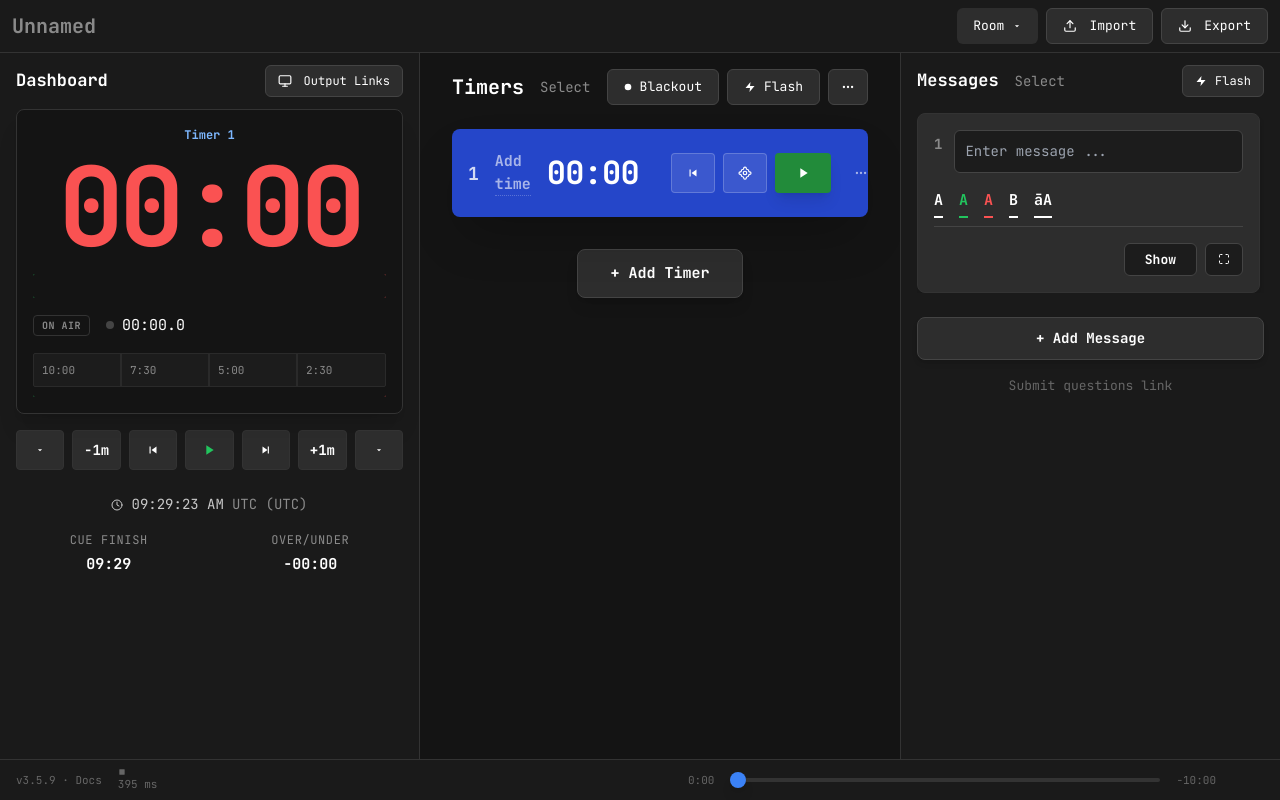
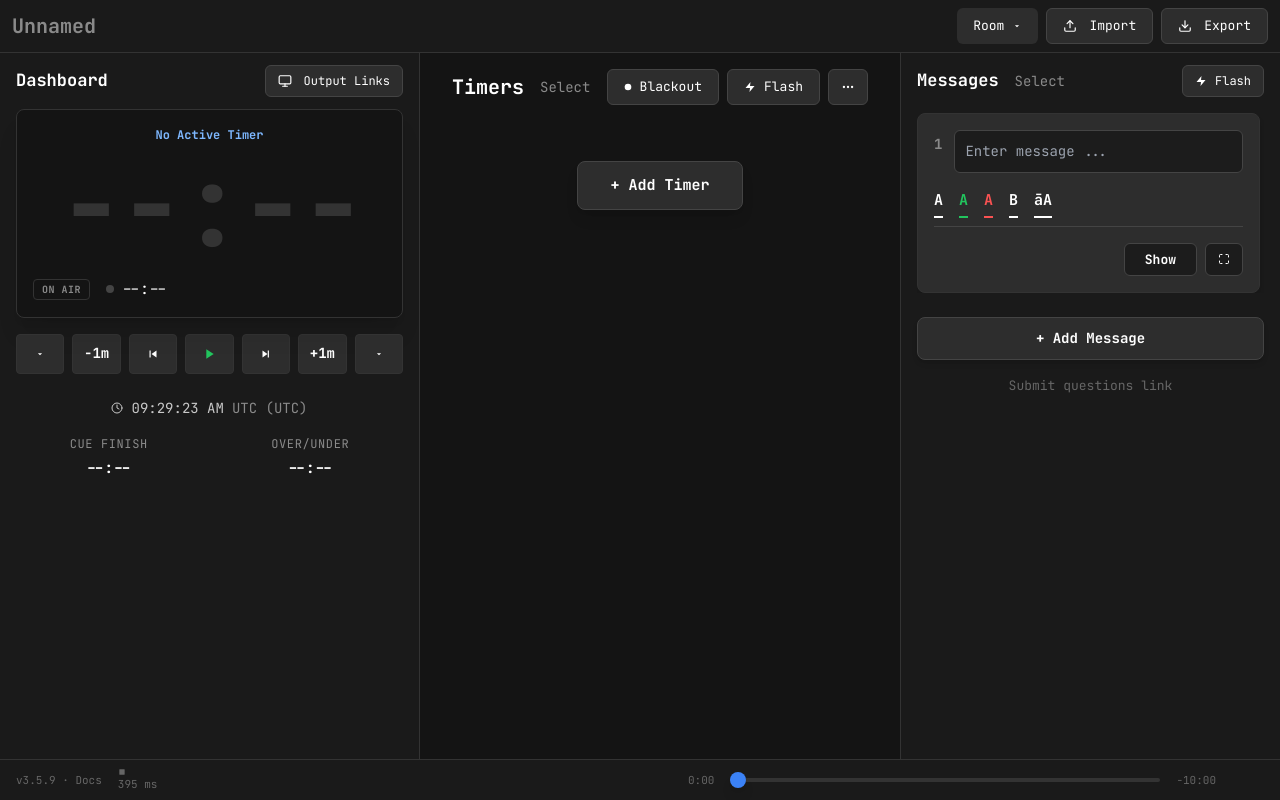
Before and after one commit to e1n7/stage-timer, a React (Vite) app: page / in a window 1280 px wide. Built offline with nearby package versions, Linux system fonts and the light colour scheme.

Commit message:
Update startup state: start with empty timer list and clear dashboard/output when no timers exist

```diff
--- a/src/App.tsx
+++ b/src/App.tsx
@@ -354,8 +354,8 @@ interface Room {
 function App() {
   const [rooms, setRooms] = useLocalStorage<Room[]>('stage-timer-rooms', []);
   const [currentRoomName, setCurrentRoomName] = useLocalStorage<string>('stage-timer-current-name', 'Unnamed');
-  const [timerIds, setTimerIds] = useLocalStorage<string[]>('stage-timer-timer-ids', ['default']);
-  const [activeTimerId, setActiveTimerId] = useLocalStorage<string>('stage-timer-active-id', 'default');
+  const [timerIds, setTimerIds] = useLocalStorage<string[]>('stage-timer-timer-ids', []);
+  const [activeTimerId, setActiveTimerId] = useLocalStorage<string>('stage-timer-active-id', '');
   const [messages, setMessages] = useLocalStorage<any[]>('stage-timer-messages', [{ id: '1', text: '', color: '#ffffff' }]);
   const [activeTimerState, setActiveTimerState] = useState<any>(null);
   const [isRoomMenuOpen, setIsRoomMenuOpen] = useState(false);
@@ -395,6 +395,7 @@ function App() {
     setTimerIds(newIds);
     if (newIds.length === 0) {
       setActiveTimerId('');
+      setActiveTimerState(null);
     } else if (activeTimerId === id) {
       setActiveTimerId(newIds[0]);
     }
@@ -403,6 +404,7 @@ function App() {
   const deleteAllTimers = () => {
     setTimerIds([]);
     setActiveTimerId('');
+    setActiveTimerState(null);
     setIsTimersMenuOpen(false);
   };
 
@@ -423,8 +425,8 @@ function App() {
 
   const loadRoom = useCallback((room: Room) => {
     setCurrentRoomName(room.name);
-    setTimerIds(room.timerIds || ['default']);
-    setActiveTimerId(room.activeTimerId || (room.timerIds?.[0] || 'default'));
+    setTimerIds(room.timerIds || []);
+    setActiveTimerId(room.activeTimerId || (room.timerIds?.[0] || ''));
     setMessages(room.messages || [{ id: '1', text: '', color: '#ffffff' }]);
     setIsRoomMenuOpen(false);
   }, [setCurrentRoomName, setTimerIds, setActiveTimerId, setMessages]);
@@ -441,6 +443,7 @@ function App() {
   }, []);
 
   const sendControl = useCallback((command: string, payload?: any) => {
+    if (!activeTimerId) return;
     try {
       const channel = new BroadcastChannel(CONTROL_CHANNEL);
       channel.postMessage({ targetId: activeTimerId, command, payload });
@@ -449,23 +452,38 @@ function App() {
   }, [activeTimerId]);
 
   useEffect(() => {
-    if (activeTimerState) {
+    if (activeTimerId && activeTimerState) {
       syncOutput({
         ...activeTimerState.syncState,
         totalTime: activeTimerState.settings.targetDuration || activeTimerState.DEFAULT_TIME,
         segments: activeTimerState.settings.segments,
         blackout: isBlackout,
+        flash: isFlash,
+        isEmpty: false
+      });
+    } else if (timerIds.length === 0) {
+      syncOutput({
+        isEmpty: true,
+        blackout: isBlackout,
         flash: isFlash
       });
     }
-  }, [activeTimerState, syncOutput, isBlackout, isFlash]);
+  }, [activeTimerId, activeTimerState, syncOutput, isBlackout, isFlash, timerIds.length]);
 
   const openOutput = () => {
-    if (activeTimerState) {
+    if (activeTimerId && activeTimerState) {
       syncOutput({
         ...activeTimerState.syncState,
         totalTime: activeTimerState.settings.targetDuration || activeTimerState.DEFAULT_TIME,
         segments: activeTimerState.settings.segments,
+        blackout: isBlackout,
+        flash: isFlash,
+        type: 'force-sync',
+        isEmpty: false
+      });
+    } else if (timerIds.length === 0) {
+      syncOutput({
+        isEmpty: true,
         blackout: isBlackout,
         flash: isFlash,
         type: 'force-sync'
@@ -478,9 +496,9 @@ function App() {
   const updateMessage = (id: string, text: string) => setMessages(prev => prev.map(m => m.id === id ? { ...m, text } : m));
   const addMessage = () => setMessages(prev => [...prev, { id: Date.now().toString(), text: '', color: '#ffffff' }]);
 
-  const currentTime = activeTimerState ? formatClock(activeTimerState.seconds) : '00:00';
+  const currentTime = activeTimerState ? formatClock(activeTimerState.seconds) : '--:--';
   const displaySeconds = activeTimerState ? activeTimerState.seconds : 0;
-  const displaySettings = activeTimerState ? activeTimerState.settings : { title: 'Timer 1', segments: [] };
+  const displaySettings = activeTimerState ? activeTimerState.settings : { title: 'No Active Timer', segments: [] };
 
   const { wallClock, timeZone, cueFinish, overUnder } = useTimer('global-helper');
 
@@ -516,11 +534,15 @@ function App() {
           <div className={`relative rounded-lg border border-[#333] bg-[#141414] p-4 shadow-xl transition-all duration-300 ${isFlash ? 'bg-white' : ''}`}>
             {isBlackout && <div className="absolute inset-0 z-10 rounded-lg bg-black" />}
             <div className="flex items-center justify-center text-[12px]"><span className="font-bold text-[#7eb8ff]">{displaySettings.title}</span></div>
-            <div className="digit mt-2 text-center text-[110px] font-bold leading-none tracking-tighter" style={{ color: displaySeconds <= 0 ? '#fa5252' : isFlash ? '#000000' : '#ffffff' }}>{currentTime}</div>
-            <ProgressBar currentSeconds={displaySeconds} totalSeconds={activeTimerState?.settings.targetDuration || 600} segments={displaySettings.segments} height="h-6" className="mt-3 rounded-sm" />
-            <div className="mt-4 flex items-center gap-4 text-[13px]"><span className="inline-block rounded border border-[#333] px-2 py-[2px] text-[10px] font-bold tracking-wider text-[#8a8a8a]">ON AIR</span><div className="flex items-center gap-2 text-white"><div className="h-2 w-2 rounded-full bg-[#444]"></div><span className="font-mono text-[15px]" style={{ color: isFlash ? '#000' : '#fff' }}>{currentTime}.{Math.floor((displaySeconds % 1) * 10)}</span></div></div>
-            <div className="mt-4 grid grid-cols-4 gap-[1px] overflow-hidden rounded-sm border border-[#2a2a2a] text-[11px] bg-[#2a2a2a]"><div className="bg-[#1c1c1c] p-2 text-left text-[#8a8a8a] border-r border-[#2a2a2a]">{formatClock(activeTimerState?.settings.targetDuration || 0)}</div><div className="bg-[#1c1c1c] p-2 text-left text-[#8a8a8a] border-r border-[#2a2a2a]">7:30</div><div className="bg-[#1c1c1c] p-2 text-left text-[#8a8a8a] border-r border-[#2a2a2a]">5:00</div><div className="bg-[#1c1c1c] p-2 text-left text-[#8a8a8a]">2:30</div></div>
-            <ProgressBar currentSeconds={displaySeconds} totalSeconds={activeTimerState?.settings.targetDuration || 600} segments={displaySettings.segments} height="h-1.5" className="mt-1 border-none rounded-b-sm" />
+            <div className="digit mt-2 text-center text-[110px] font-bold leading-none tracking-tighter" style={{ color: !activeTimerId ? '#333' : displaySeconds <= 0 ? '#fa5252' : isFlash ? '#000000' : '#ffffff' }}>{currentTime}</div>
+            {activeTimerId && <ProgressBar currentSeconds={displaySeconds} totalSeconds={activeTimerState?.settings.targetDuration || 600} segments={displaySettings.segments} height="h-6" className="mt-3 rounded-sm" />}
+            <div className="mt-4 flex items-center gap-4 text-[13px]"><span className="inline-block rounded border border-[#333] px-2 py-[2px] text-[10px] font-bold tracking-wider text-[#8a8a8a]">ON AIR</span><div className="flex items-center gap-2 text-white"><div className="h-2 w-2 rounded-full bg-[#444]"></div><span className="font-mono text-[15px]" style={{ color: isFlash ? '#000' : '#fff' }}>{currentTime}{activeTimerId ? `.${Math.floor((displaySeconds % 1) * 10)}` : ''}</span></div></div>
+            {activeTimerId && (
+              <>
+                <div className="mt-4 grid grid-cols-4 gap-[1px] overflow-hidden rounded-sm border border-[#2a2a2a] text-[11px] bg-[#2a2a2a]"><div className="bg-[#1c1c1c] p-2 text-left text-[#8a8a8a] border-r border-[#2a2a2a]">{formatClock(activeTimerState?.settings.targetDuration || 0)}</div><div className="bg-[#1c1c1c] p-2 text-left text-[#8a8a8a] border-r border-[#2a2a2a]">7:30</div><div className="bg-[#1c1c1c] p-2 text-left text-[#8a8a8a] border-r border-[#2a2a2a]">5:00</div><div className="bg-[#1c1c1c] p-2 text-left text-[#8a8a8a]">2:30</div></div>
+                <ProgressBar currentSeconds={displaySeconds} totalSeconds={activeTimerState?.settings.targetDuration || 600} segments={displaySettings.segments} height="h-1.5" className="mt-1 border-none rounded-b-sm" />
+              </>
+            )}
           </div>
           <div className="mt-4 grid grid-cols-7 gap-2">
             <div className="relative">
@@ -538,7 +560,7 @@ function App() {
             </div>
           </div>
           <div className="mt-6 flex flex-col items-center"><div className="flex items-center gap-2 text-[14px] font-medium text-[#c9c9c9]"><IconClock /><span>{wallClock}</span><span className="text-[#8a8a8a]">{timeZone}</span></div></div>
-          <div className="mt-4 grid grid-cols-2 gap-4 text-center"><div className="flex flex-col items-center"><span className="text-[12px] uppercase tracking-wider text-[#8a8a8a]">Cue finish</span><span className="mt-1 text-[15px] font-bold text-white">{cueFinish}</span></div><div className="flex flex-col items-center"><span className="text-[12px] uppercase tracking-wider text-[#8a8a8a]">Over/Under</span><span className="mt-1 text-[15px] font-bold text-white">{overUnder}</span></div></div>
+          <div className="mt-4 grid grid-cols-2 gap-4 text-center"><div className="flex flex-col items-center"><span className="text-[12px] uppercase tracking-wider text-[#8a8a8a]">Cue finish</span><span className="mt-1 text-[15px] font-bold text-white">{activeTimerId ? cueFinish : '--:--'}</span></div><div className="flex flex-col items-center"><span className="text-[12px] uppercase tracking-wider text-[#8a8a8a]">Over/Under</span><span className="mt-1 text-[15px] font-bold text-white">{activeTimerId ? overUnder : '--:--'}</span></div></div>
         </aside>
 
         <main className="flex flex-1 flex-col px-8 py-4 bg-[#141414] overflow-y-auto custom-scrollbar">
--- a/src/components/TimerOutput.tsx
+++ b/src/components/TimerOutput.tsx
@@ -23,6 +23,7 @@ export const TimerOutput = () => {
   const [isRunning, setIsRunning] = useState<boolean>(false);
   const [flash, setFlash] = useState<boolean>(false);
   const [blackout, setBlackout] = useState<boolean>(false);
+  const [isEmpty, setIsEmpty] = useState<boolean>(false);
   const [segments, setSegments] = useState<ProgressSegment[]>([
     { threshold: 60, color: '#f08c00' },
     { threshold: 10, color: '#fa5252' }
@@ -33,7 +34,8 @@ export const TimerOutput = () => {
     initialSeconds: DEFAULT_TIME,
     mode: 'countdown' as 'countdown' | 'countup' | 'time',
     lastUpdated: 0,
-    isRunning: false
+    isRunning: false,
+    isEmpty: false
   });
 
   useEffect(() => {
@@ -48,6 +50,11 @@ export const TimerOutput = () => {
         setTimeout(() => setFlash(false), 600);
       }
 
+      if ('isEmpty' in data) {
+        setIsEmpty(!!data.isEmpty);
+        syncStateRef.current.isEmpty = !!data.isEmpty;
+      }
+
       if ('totalTime' in data) setTotalTime(data.totalTime);
       if ('segments' in data) setSegments(data.segments);
 
@@ -56,6 +63,7 @@ export const TimerOutput = () => {
           const newIsRunning = !!data.isRunning;
           setIsRunning(newIsRunning);
           syncStateRef.current = {
+            ...syncStateRef.current,
             startTime: data.startTime,
             initialSeconds: data.initialSeconds ?? DEFAULT_TIME,
             mode: data.mode ?? 'countdown',
@@ -102,7 +110,12 @@ export const TimerOutput = () => {
 
   useEffect(() => {
     const tick = () => {
-      const { isRunning: syncIsRunning, startTime, initialSeconds, mode } = syncStateRef.current;
+      const { isRunning: syncIsRunning, startTime, initialSeconds, mode, isEmpty: syncIsEmpty } = syncStateRef.current;
+      if (syncIsEmpty) {
+        setSeconds(0);
+        return;
+      }
+
       if (syncIsRunning && startTime !== null) {
         const elapsed = (Date.now() - startTime) / 1000;
         setSeconds(() => {
@@ -128,6 +141,7 @@ export const TimerOutput = () => {
 
   const getTextColor = () => {
     if (flash) return '#000000';
+    if (isEmpty) return '#000000'; // Invisible or black in empty state
     const rounded = Math.floor(seconds);
     if (rounded <= 0) return '#fa5252';
     const sorted = [...segments].sort((a, b) => a.threshold - b.threshold);
@@ -151,7 +165,7 @@ export const TimerOutput = () => {
       style={{ backgroundColor: flash ? '#ffffff' : '#0a0a0a' }}
     >
       <button onClick={toggleFullscreen} className="absolute right-0 top-0 h-20 w-20 cursor-default opacity-0" aria-label="Toggle Fullscreen" />
-      {blackout ? (
+      {blackout || isEmpty ? (
         <div className="h-full w-full bg-black" />
       ) : (
         <div className="flex w-full flex-col items-center px-[8vw]">
```
